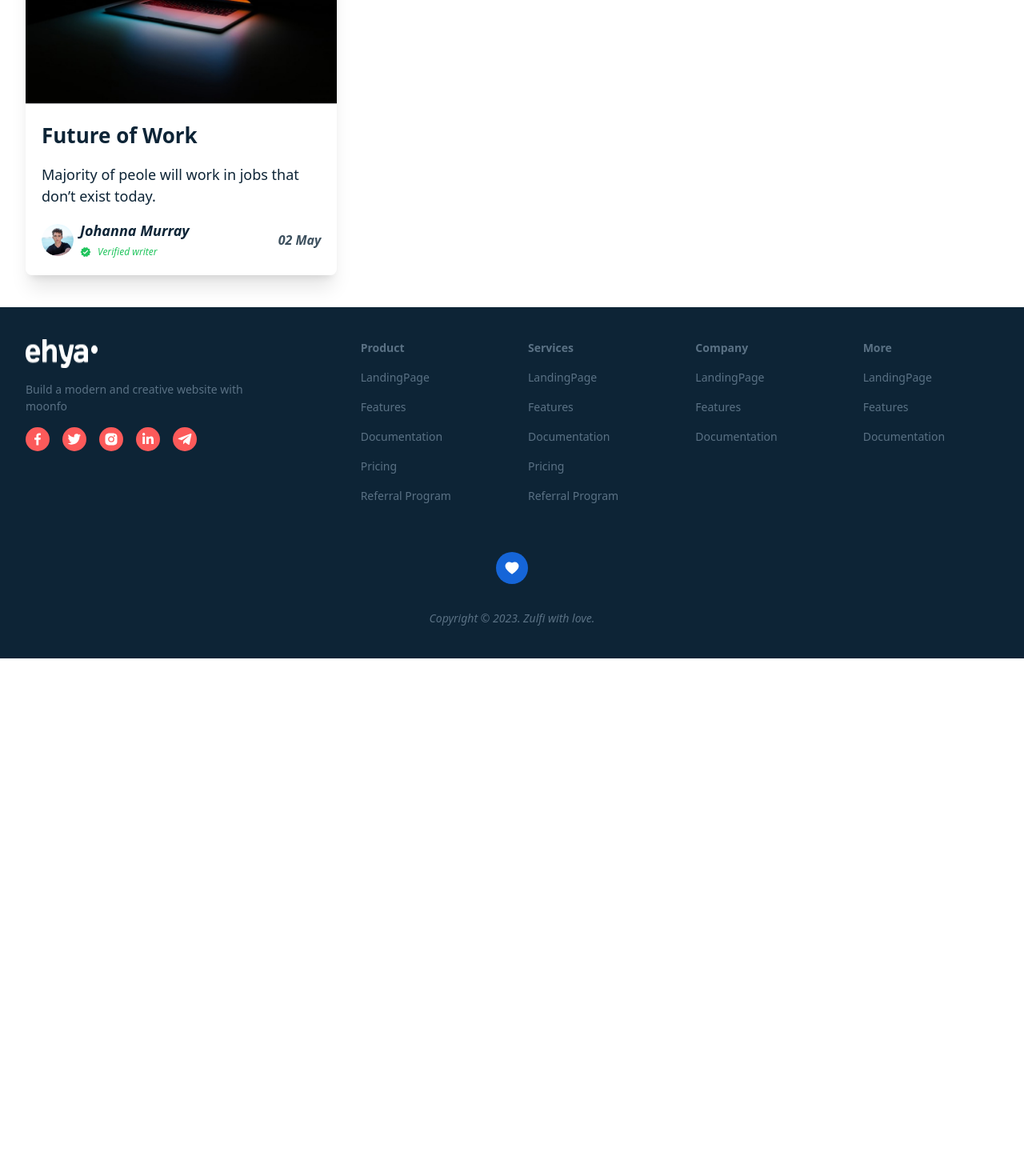
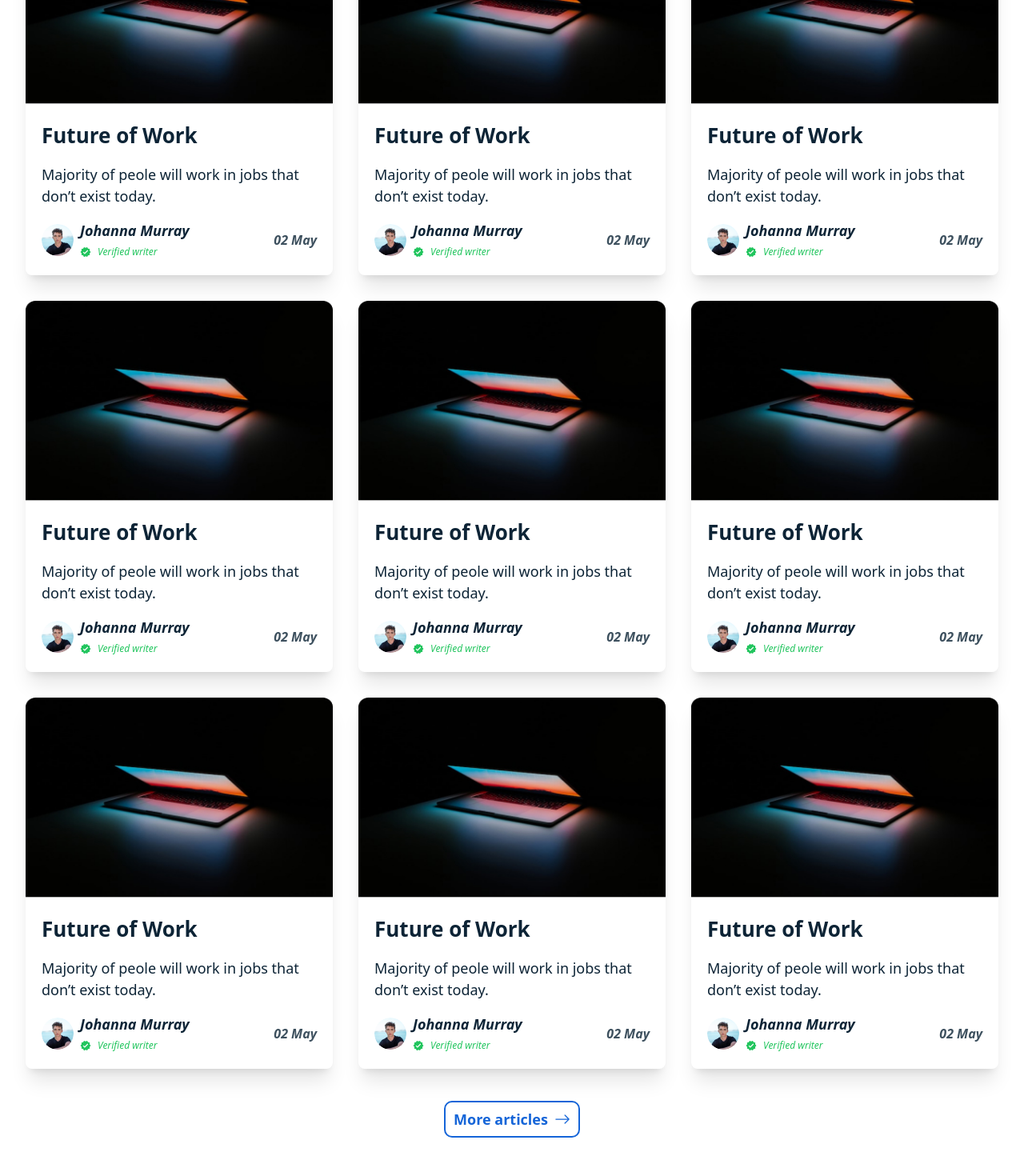
Before and after one commit to zulqarnain1231/ehya, a Next.js app: page / in a window 1280 px wide. Shown: the part 960-2430 px from the top of the page at 80% size. Before the commit the page ends 1783 px from the top, so only its background shows below. Built offline with nearby package versions, Linux system fonts and the light colour scheme.

Commit message:
completed blogs section of homepage

```diff
--- a/components/Home/Blogs/BlogCard.tsx
+++ b/components/Home/Blogs/BlogCard.tsx
@@ -1,4 +1,3 @@
-import ComponentWrapper from "@/components/Shared/Wrappers/ComponentWrapper";
 import Image from "next/image";
 import React from "react";
 import { MdVerified } from "react-icons/md";
--- a/components/Home/Blogs/Blogs.tsx
+++ b/components/Home/Blogs/Blogs.tsx
@@ -1,51 +1,21 @@
+import React from "react";
 import ComponentWrapper from "@/components/Shared/Wrappers/ComponentWrapper";
-import Image from "next/image";
-import React from "react";
-import { MdVerified } from "react-icons/md";
+import BlogCard from "./BlogCard";
+import { BsArrowRight } from "react-icons/bs";
 
 const Blogs = () => {
   return (
     <ComponentWrapper style="py-10">
-      <div className="w-full h-full grid lg:grid-cols-3 md:grid-cols-2 gap-6">
-        <div className="w-full flex flex-col items-start justify-start shadow-xl rounded-[8px]">
-          <div className="w-full h-[250px] relative">
-            <Image src={"/Assets/Blogs/blog1.jpg"} alt="" fill />
-          </div>
-          <div className="w-full flex flex-col items-start justify-start gap-4 p-5">
-            <p className="text-black-off md:text-[26px] text-[20px] font-bold">
-              Future of Work
-            </p>
-            <p className="text-[18px] text-black-off font-[500]">
-              Majority of peole will work in jobs that don’t exist today.
-            </p>
-            <div className="w-full flex items-center justify-between">
-              <div className="flex items-center justify-start gap-2">
-                <div className="h-[40px] w-[40px] relative">
-                  <Image
-                    src={"/Assets/Blogs/user1.png"}
-                    className="rounded-full"
-                    alt=""
-                    fill
-                  />
-                </div>
-                <div className="flex flex-col items-start justify-center gap-1">
-                  <p className="text-[18px] text-black-off font-bold italic">
-                    Johanna Murray
-                  </p>
-                  <div className="flex items-center justify-start gap-2">
-                    <MdVerified className="text-green-500 h-[14px] w-[14px]" />
-                    <p className="text-[12px] font-[500] text-green-500 italic">
-                      Verified writer
-                    </p>
-                  </div>
-                </div>
-              </div>
-              <p className="text-black-off/80 text-[16px] font-bold italic">
-                02 May
-              </p>
-            </div>
-          </div>
-        </div>
+      <div className="w-full h-full grid lg:grid-cols-3 md:grid-cols-2 gap-8">
+        {[1, 2, 3, 4, 5, 6, 7, 8, 9].map((item: number) => {
+          return <BlogCard key={item} />;
+        })}
+      </div>
+      <div className="w-full flex items-center justify-center my-10">
+        <button className="h-[46px] w-[170px] flex items-center justify-center gap-2 text-brand-main text-[18px] font-semibold bg-transparent border-[2px] border-brand-main rounded-[10px]">
+          More articles
+          <BsArrowRight className="text-brand-main font-bold h-[20px] w-[20px]" />
+        </button>
       </div>
     </ComponentWrapper>
   );
```
